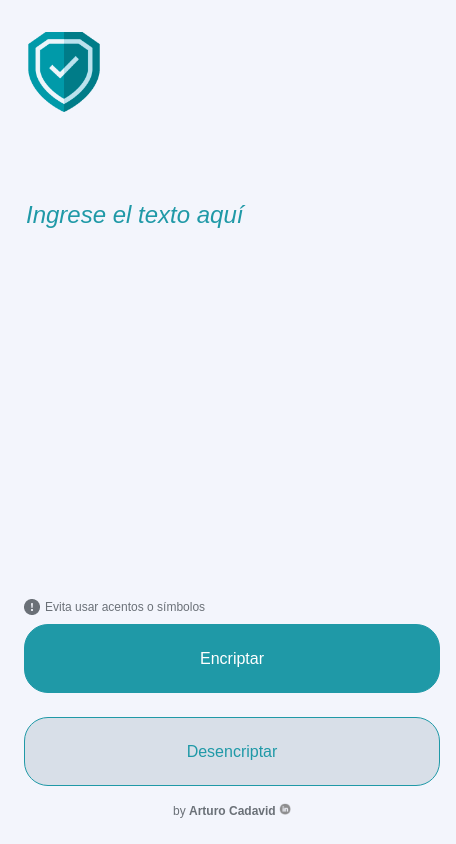
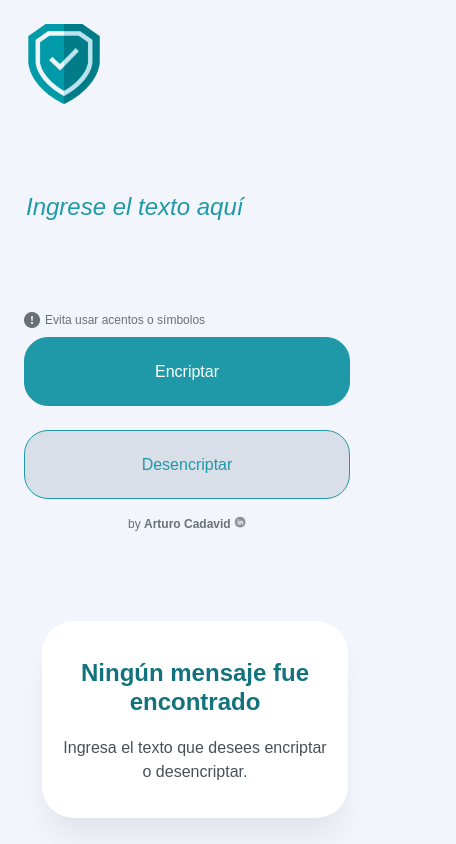
Before and after one commit to arturocadavid/Encriptador-de-texto, a plain HTML site: page index.html in a window 390 px wide. Shown: the top 844 px of the page, 456 px wide, since content can reach past the window. Drawn offline with Linux system fonts and the light colour scheme; a web font is replaced by a local one.

Commit message:
Rediseño responsive

```diff
--- a/styles.css
+++ b/styles.css
@@ -2,8 +2,8 @@ body {
     max-width: 100%;
     position: relative;
     background: #f3f5fc;
-    padding: 40px;
-    min-height: 85vh;
+/*  padding: 40px;*/
+    min-height: 90vh;
     font-size: 16px;
     font-family: 'Cascadia Code', sans-serif;
     font-style: normal;
@@ -95,9 +95,8 @@ main button:first-child {
 }
 
 aside {
-    height: 100%;
+    height: 85%;
     width: 25rem;
-    max-width: 100%;
     display: flex;
     flex-direction: column;
     gap: 1.5rem;
@@ -107,7 +106,7 @@ aside {
     text-align: center;
     justify-content: center;
     padding: 1rem;
-    margin: auto;
+    margin: 2.5rem;
     overflow-x: hidden;
 }
 
@@ -199,42 +198,36 @@ main button:first-child:active {
     aside img {
       display: none;
     }
-
     aside {
-        max-width: 80%;
+      width: 80%;
     }
-
     body {
       max-width: 100%;
       display: grid;
       grid-template-columns: auto;
-        grid-template-rows: auto 60vh auto;
+      grid-template-rows: auto 42vh auto;
       gap: 5rem;
       height: max-content;
+      padding: 2rem;
     }
-
     header {
       display: block;
     }
-
     main {
       padding-top: 0;
       height: 100%;
-
       display: grid;
       grid-template-rows: 1fr min-content min-content;
     }
-
     main section {
       margin-right: 1rem;
     }
   }
 
-@media (max-width: 510px) {
+  @media (width < 510px) {
     body {
-        max-width: 100%;
-        padding: 1.5rem 1rem 1rem;
-        grid-template-rows: auto 75vh auto;
+      padding: 1rem 1rem 1rem;
+      grid-template-rows: auto 42vh auto;
       font-size: 0.75rem;
     }
 
@@ -244,8 +237,6 @@ main button:first-child:active {
     }
 
     aside {
-        max-width: 80%;
       margin: auto;
-        padding: 0 1rem;
     }
   }
```
Lines whose indentation alone changed are shown as unchanged.
